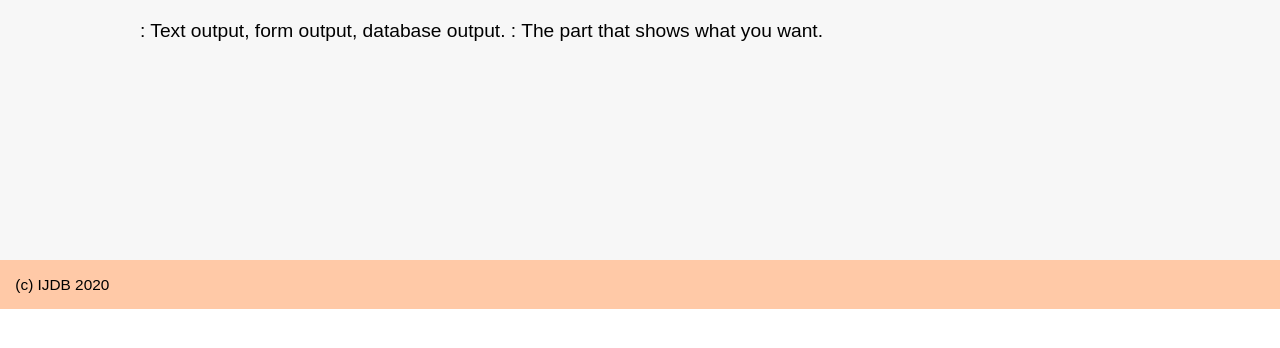
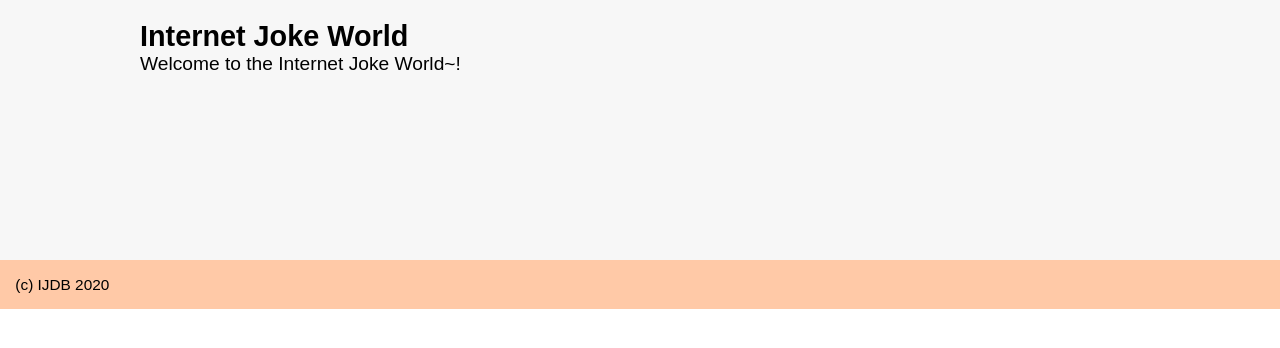
Before and after one commit to bum3144/ITTC_PHP2020, a PHP site: page /index.php in a window 1280 px wide. Shown: the part 60-408 px from the top of the page. Run offline with PHP 8.4, Linux system fonts and the light colour scheme.

Commit message:
joke - seperlate layout.html.php

```diff
--- a/php_teacher/04_joke/templates/layout.html.php
+++ b/php_teacher/04_joke/templates/layout.html.php
@@ -25,9 +25,10 @@
             <?=$error;?>
         </p>
         <?php else: ?>
-            : Text output, form output, database output.
+            <!-- : Text output, form output, database output.
 
-            : The part that shows what you want.
+            : The part that shows what you want. -->
+            <?=$output;?>
         <?php endif; ?>
     </main>
 
```
